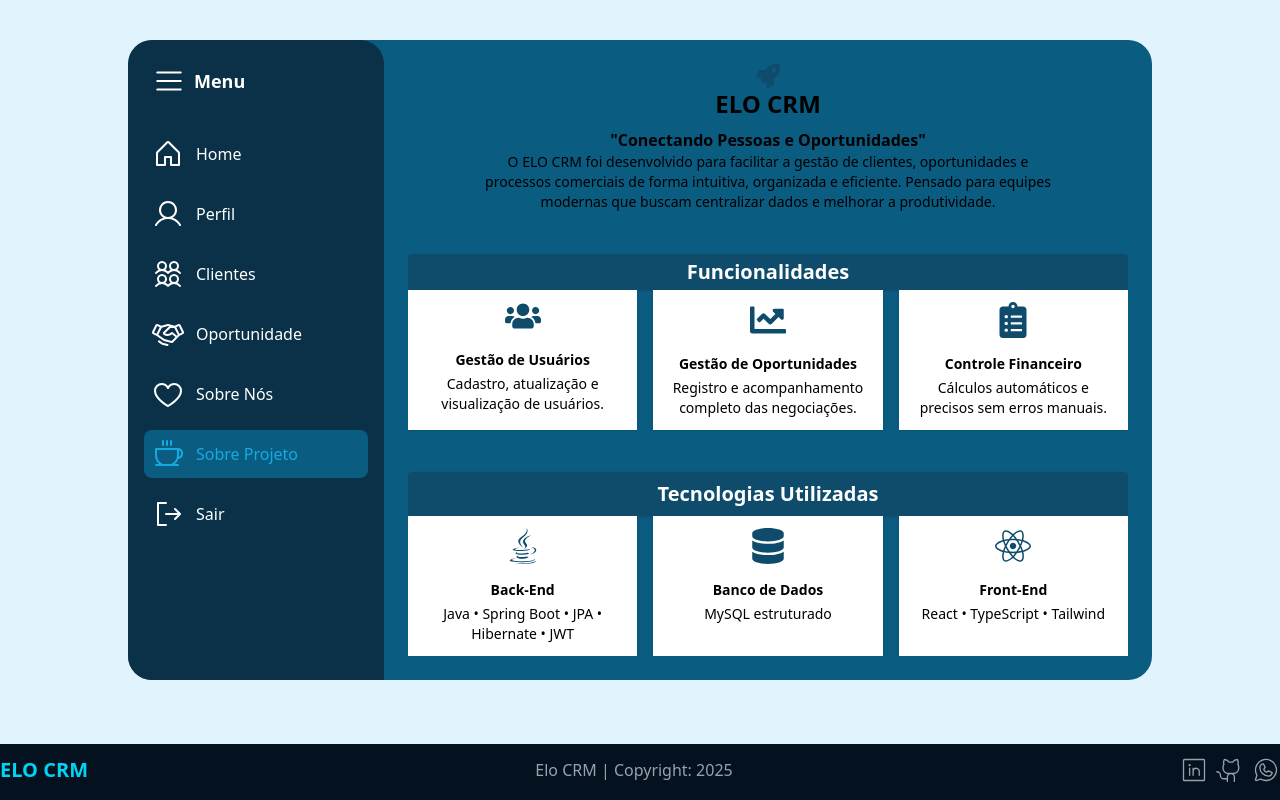
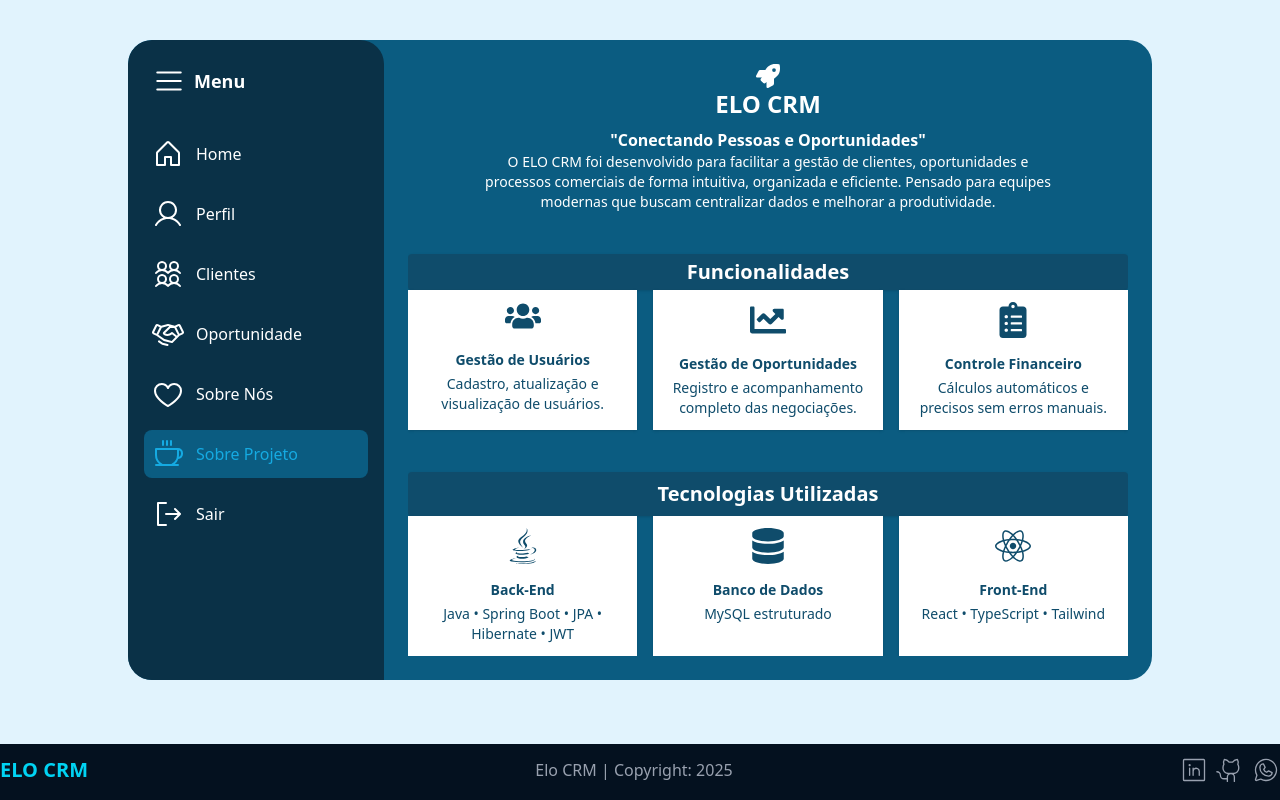
Before and after one commit to MavenTech83/ELO-CRM_FrontEnd, a React (Vite) app: page /sobreprojeto in a window 1280 px wide. Built offline with nearby package versions, Linux system fonts and the light colour scheme; no server answers.

Commit message:
ajuste cores, fontes

```diff
--- a/src/components/layout/Layout.tsx
+++ b/src/components/layout/Layout.tsx
@@ -9,7 +9,7 @@ interface LayoutProps {
 export default function Layout({ children }: LayoutProps) {
 	return (
 		<>
-			<div className="h-screen w-full flex flex-col items-center pt-[5vh] bg-(--color-picton-blue-100)">
+			<div className="h-screen w-full flex flex-col items-center pt-[5vh] bg-(--color-picton-blue-100) text-amber-50">
 				{/* footer dentro da tela expansivel*/}
 				{/* DIV PRINCIPAL “FLUTUANDO”
 	<div className="w-[80vw] sm:h-screen md:h-[90vh] sm:mt-0
--- a/src/pages/home/Home.tsx
+++ b/src/pages/home/Home.tsx
@@ -71,7 +71,7 @@ function Home() {
 										<Popup
 											trigger={
 												<button
-													className="bg-(--color-picton-blue-950) hover:bg-(--color-picton-blue-800) text-white px-8 py-6 rounded-2xl text-xl font-semibold shadow-md h-full w-full flex flex-col items-center justify-center gap-1"
+													className="bg-(--color-picton-blue-950) hover:bg-(--color-picton-blue-800) hover:border-2 hover:border-(--color-picton-blue-950)  text-white px-8 py-6 rounded-2xl text-xl font-semibold shadow-md flex flex-col items-center justify-center gap-1"
 												>
 													<span>Cadastrar Novo</span>
 													<span className="text-2xl">Cliente</span>
--- a/src/pages/sobreprojeto/SobreProjeto.tsx
+++ b/src/pages/sobreprojeto/SobreProjeto.tsx
@@ -4,14 +4,14 @@ import Layout from "../../components/layout/Layout";
 function SobreProjeto() {
 return (
     <Layout>
-        <div className="h-full w-full flex items-center justify-center overflow-hidden p-2">
+        <div className="h-full w-full flex items-center justify-center overflow-hidden p-2 text-(--color-picton-blue-900)">
             {/* Container que escala automaticamente para caber */}
             <div className="w-full h-full flex flex-col justify-between items-center
                             max-h-full max-w-full overflow-hidden scale-[0.90] md:scale-100">
 
                 {/* Título */}
-                <div className="text-center">
-                    <FaRocket className="text-2xl text-(--color-picton-blue-900)  mx-auto" />
+                <div className="text-center text-white">
+                    <FaRocket className="text-2xl text-white  mx-auto" />
                     <h1 className="text-2xl font-bold mb-2">
                         ELO CRM
                     </h1>
```
